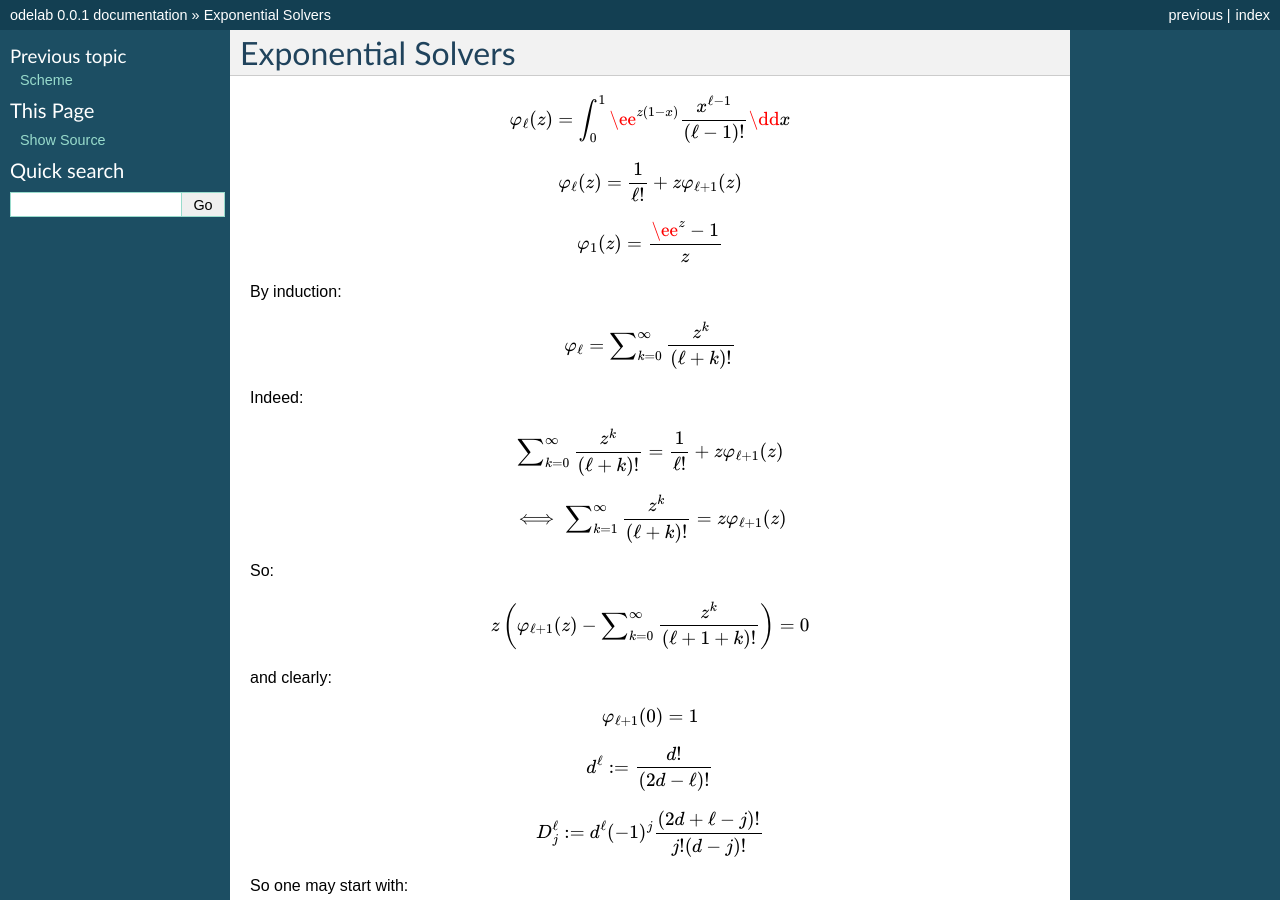
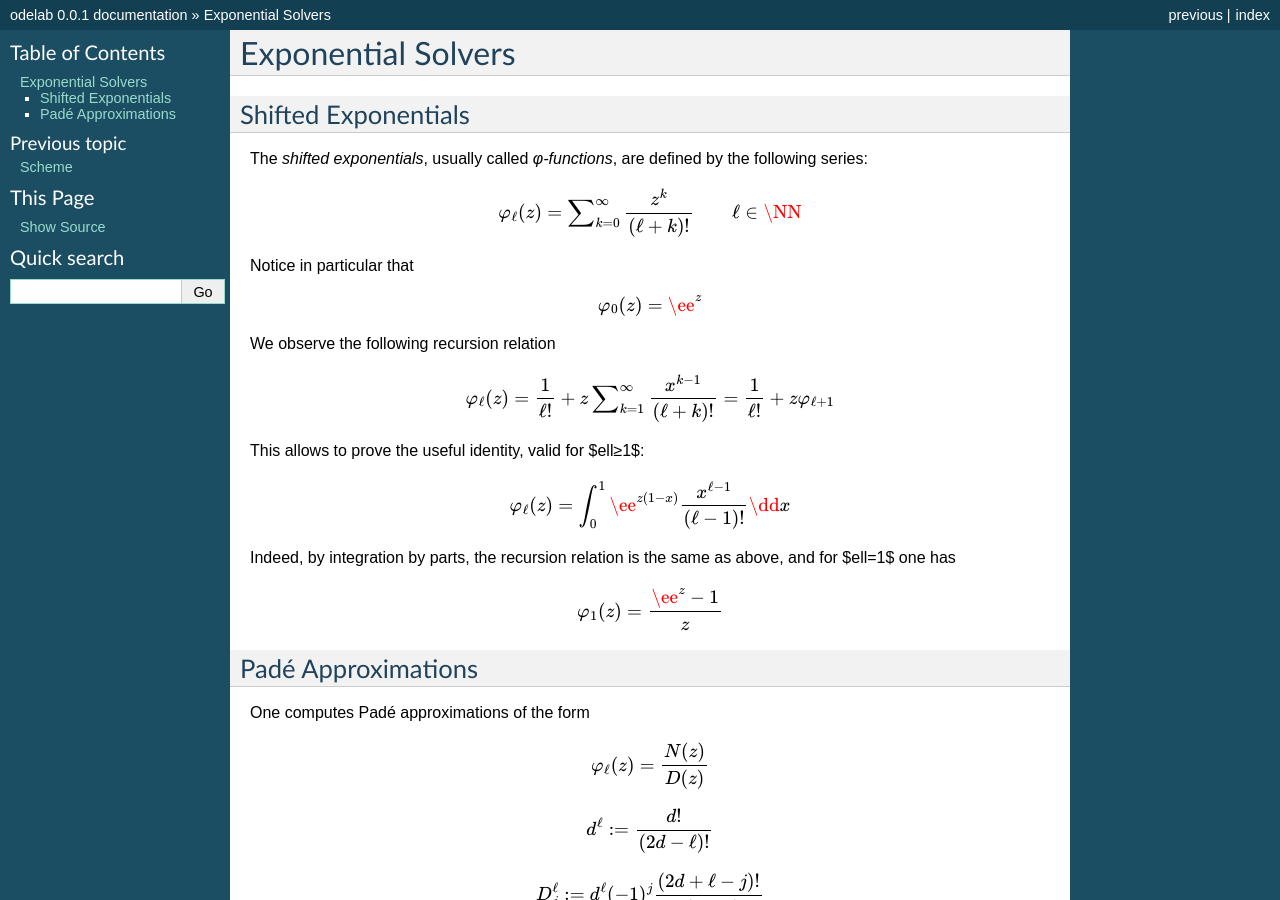
Before and after one commit to olivierverdier/odelab, a Sphinx documentation site: the page built from doc/rst/exponential.rst, in a window 1280 px wide and 900 px high. Built offline with Sphinx 7.4.7, drawn with Linux system fonts in a browser that asks for light colours.

Commit message:
some basic improvements of the exponential integrators docs

```diff
--- a/doc/rst/exponential.rst
+++ b/doc/rst/exponential.rst
@@ -1,42 +1,43 @@
 Exponential Solvers
 ===================
+
+Shifted Exponentials
+**********************
+
+The *shifted exponentials*, usually called *φ-functions*, are defined by the following series:
+
+.. math::
+	φ_{\ell}(z) = ∑_{k=0}^{∞} \frac{z^k}{(\ell+k)!} \qquad \ell \in\NN
+
+Notice in particular that
+
+.. math::
+    φ_0(z) = \ee^z
+
+We observe the following recursion relation
+
+.. math::
+   φ_{\ell}(z) = \frac{1}{\ell!} + z ∑_{k=1}^{∞}\frac{x^{k-1}}{(\ell+k)!} = \frac{1}{\ell!} + z φ_{\ell+1}
+
+This allows to prove the useful identity, valid for $\ell≥1$:
 
 .. math::
     φ_{\ell}(z) =  \int_0^1 \ee^{z (1-x)} \frac{x^{\ell-1}}{(\ell - 1)!}  \dd x
 
-.. math::
-
-	φ_{\ell}(z) = \frac{1}{\ell!} + z φ_{\ell+1}(z)
+Indeed, by integration by parts, the recursion relation is the same as above, and for $\ell=1$ one has
 
 .. math::
-
 	φ_1(z) = \frac{\ee^z-1}{z}
 
-By induction:
+
+
+Padé Approximations
+*******************
+
+One computes Padé approximations of the form
 
 .. math::
-
-	φ_{\ell} = ∑_{k=0}^{∞} \frac{z^k}{(\ell+k)!}
-
-Indeed:
-
-.. math::
-
-	∑_{k=0}^{∞} \frac{z^k}{(\ell+k)!}  = \frac{1}{\ell!} + z φ_{\ell+1}(z)
-
-.. math::
-
-	\iff ∑_{k=1}^{∞} \frac{z^k}{(\ell+k)!} =  z φ_{\ell+1}(z)
-So:
-
-.. math::
-
-	z\left(φ_{\ell+1}(z) - ∑_{k=0}^{∞} \frac{z^k}{(\ell+1+k)!}\right) = 0
-and clearly:
-
-.. math::
-
-	φ_{\ell+1}(0) = 1
+    φ_{\ell}(z) = \frac{N(z)}{D(z)}
 
 .. math::
 
```
